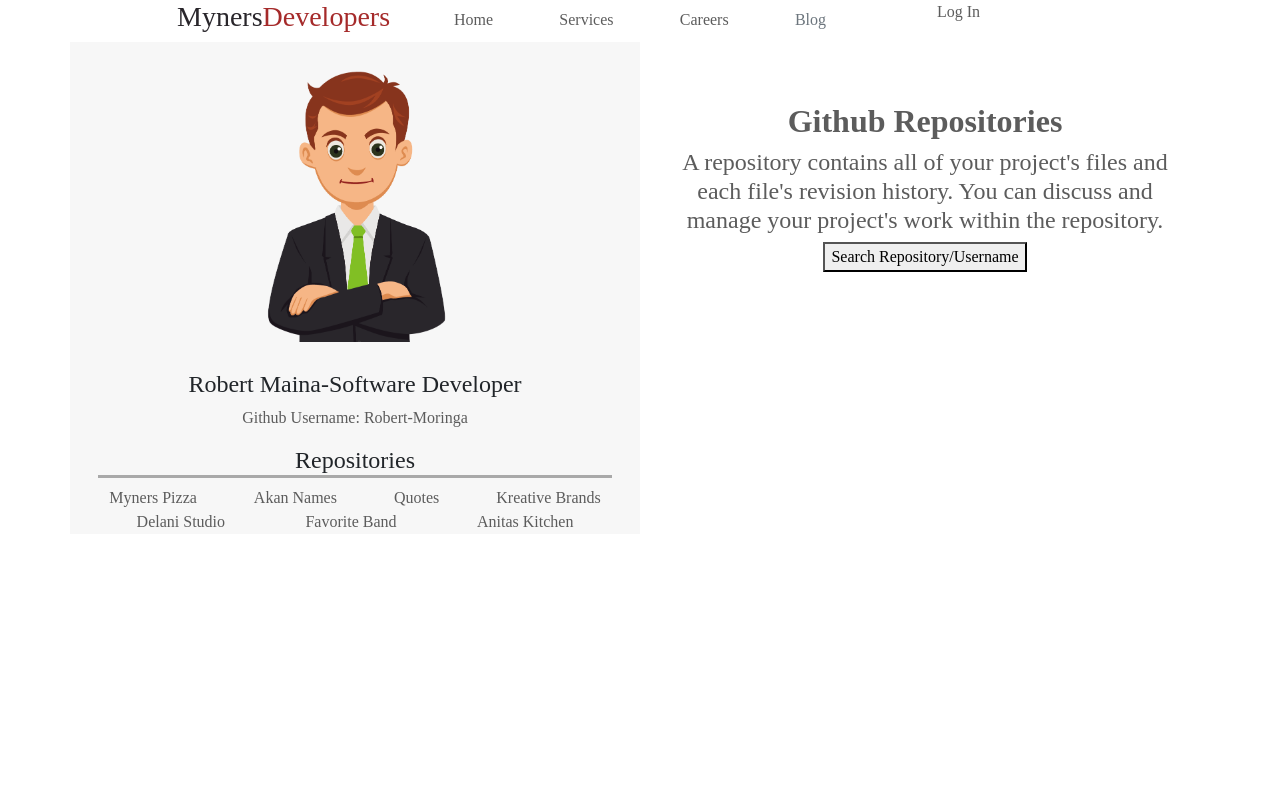
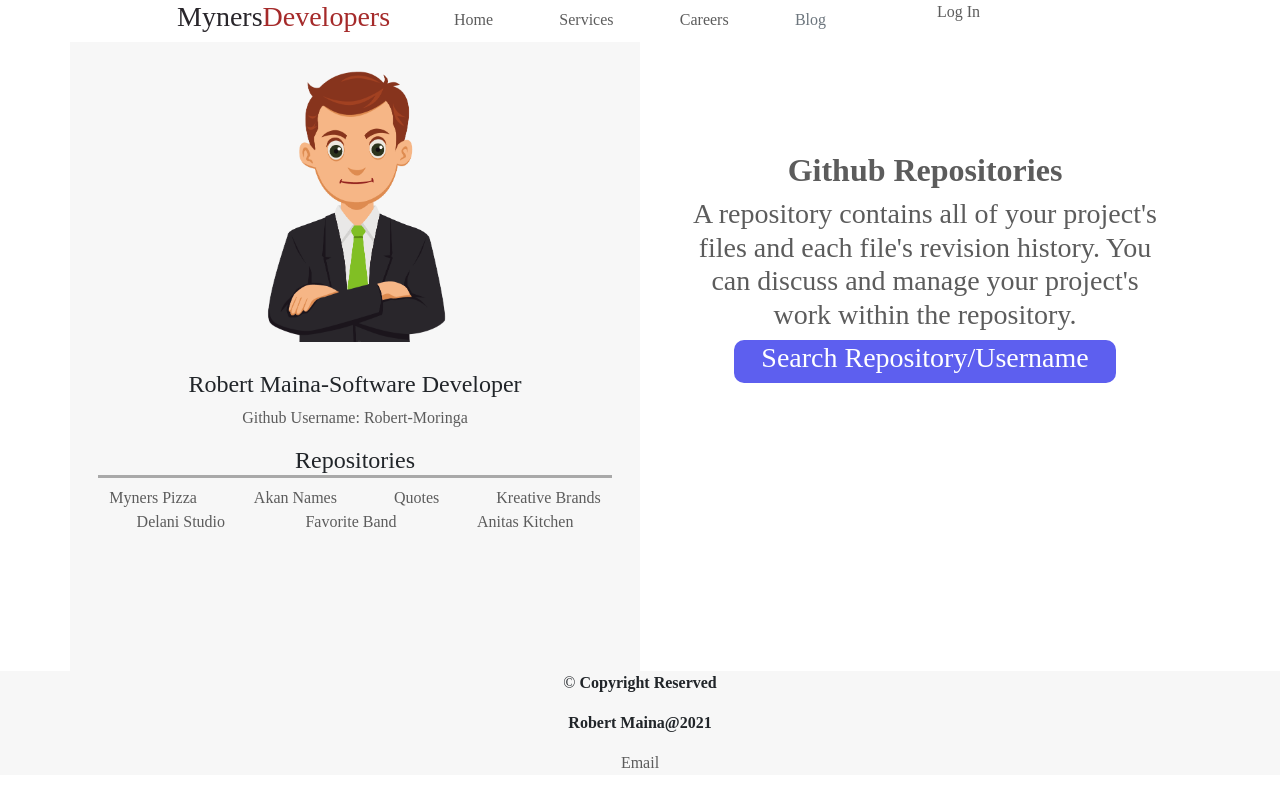
Before and after one commit to Robert-Moringa/Github-Search, an Angular app in the folder Moringa_Core/Github-Search/: page / in a window 1280 px wide. Built offline with nearby package versions, Linux system fonts and the light colour scheme; a web font is replaced by a local one.

Commit message:
added a footer

```diff
--- a/Moringa_Core/Github-Search/src/app/home/home.component.css
+++ b/Moringa_Core/Github-Search/src/app/home/home.component.css
@@ -19,7 +19,23 @@ img{
     margin-top: 5%; margin-bottom: 5%;
 }
 
+#search{
+    background-color: rgba(93, 95, 239, 1);
+    border: none;
+    color: white;
+    border-radius: 10px;
+    width: 70%;
+}
+
 .examples{
     display: flex; justify-content: space-between;
     margin-left: 5%; margin-right: 5%;
+
 }
+
+.repositories{
+    margin-bottom: 25%;
+}
+footer{
+    background-color: rgba(247, 247, 247, 1);
+}
--- a/Moringa_Core/Github-Search/src/app/home/home.component.html
+++ b/Moringa_Core/Github-Search/src/app/home/home.component.html
@@ -30,6 +30,7 @@
             <div class="col-md-1"></div>
         </div>
     </div>
+</header>
 
 <div class="container">
     <div class="row">
@@ -55,11 +56,16 @@
         </div>
 
         <div class="col-md-6" style="text-align: center;">
-                <h2 class="github" style="color: rgba(92, 92, 92, 1);font-weight: bolder; margin-top: 11%;">Github Repositories</h2>
-                <h4 style="color: rgba(92, 92, 92, 1); margin-left: 5%; margin-right: 5%;">A repository contains all of your project's files and each file's revision history. You can discuss and manage your project's work within the repository.</h4>
+            <h2 class="github" style="color: rgba(92, 92, 92, 1);font-weight: bolder; margin-top: 20%;">Github Repositories</h2>
+            <h3 style="color: rgba(92, 92, 92, 1); margin-left: 5%; margin-right: 5%; font-weight: unset;">A repository contains all of your project's files and each file's revision history. You can discuss and manage your project's work within the repository.</h3>
 
-                <button id="search">Search Repository/Username</button>
+            <button id="search"><h3>Search Repository/Username</h3></button>
         </div>
     </div>
 </div>
-</header>
+
+<footer style="text-align: center;">
+    <p>&copy; <strong>Copyright Reserved</strong></p>
+    <p><strong>Robert Maina@2021</strong></p>
+    <p><a href="mainarobert16@gmail.com">Email</a></p>
+</footer>
```
Lines whose indentation alone changed are shown as unchanged.
